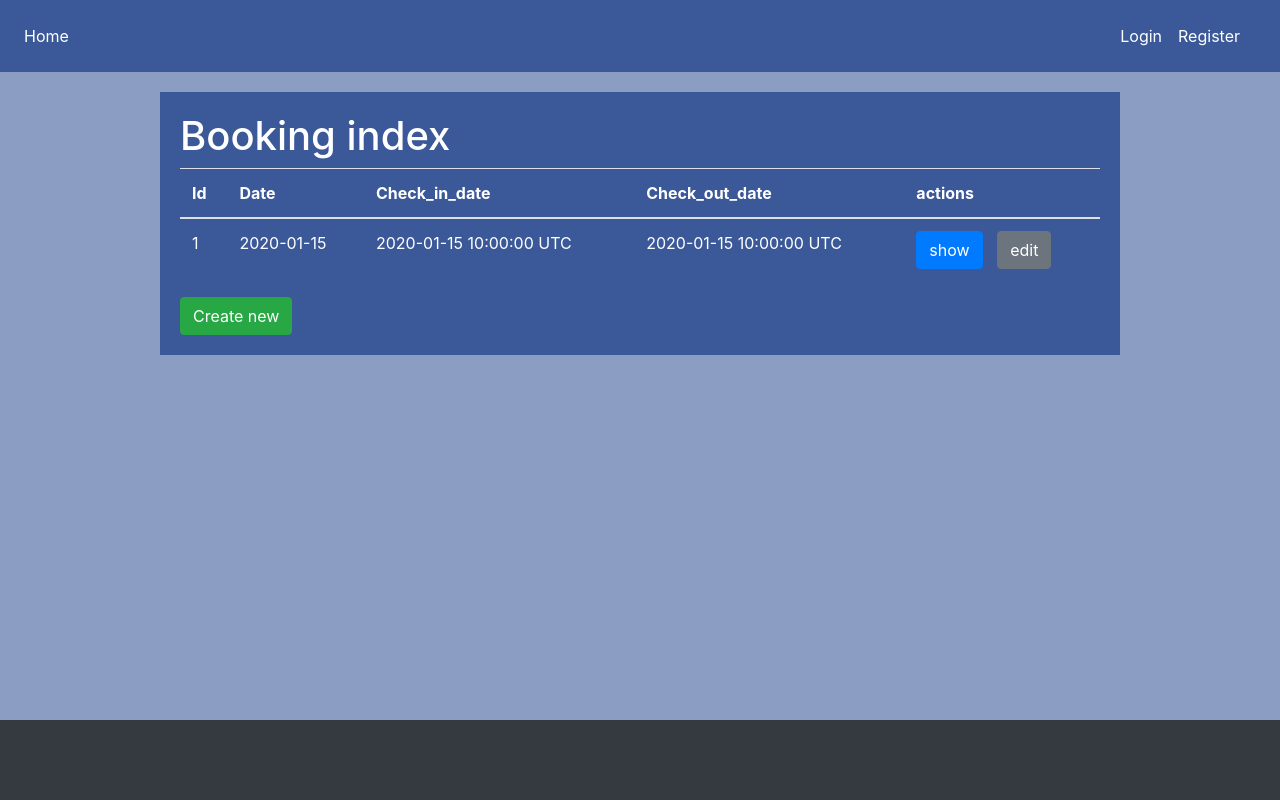
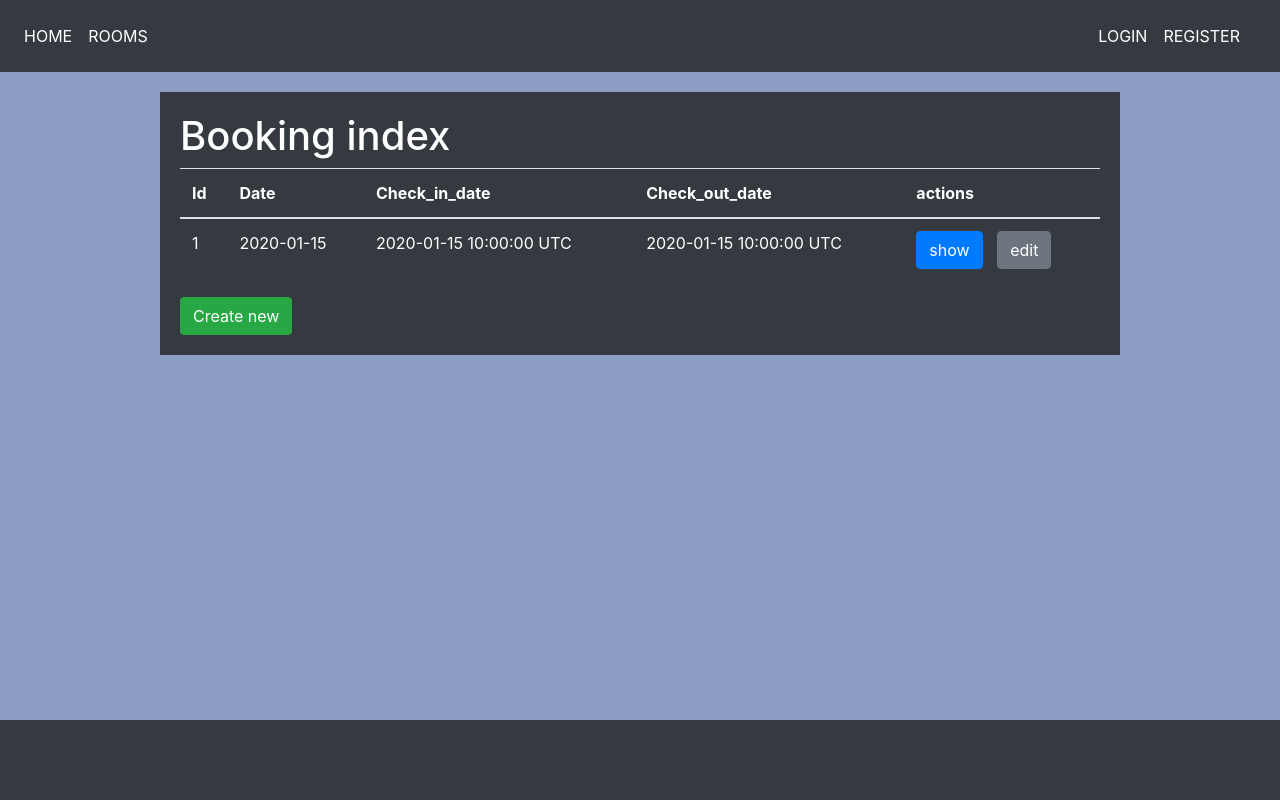
Before and after one commit to Laurens21/Symfony-LaCasserai, a Symfony app: template templates/booking/index.html.twig in a window 1280 px wide. Run offline with Twig, Linux system fonts and the light colour scheme; the template is opened without the code that fills it: most values are stand-ins (such as "Sample title", 1, 10 or a date in 2020); some libraries are stand-ins or nearby versions.

Commit message:
Adding styling

```diff
--- a/templates/base.html.twig
+++ b/templates/base.html.twig
@@ -10,19 +10,27 @@
         table{
             color: white !important;
         }
+
+        .nav-link:hover{
+            background-color:gray;
+            transition: 0.4s;
+        }
+        .nav-link:active{
+            background-color:black;
+        }
     </style>
     <title>{% block title %}Welcome!{% endblock %}</title>
     <!-- Custom styles for this template -->
     <link rel="stylesheet" href="https://stackpath.bootstrapcdn.com/bootstrap/4.3.1/css/bootstrap.min.css" integrity="sha384-ggOyR0iXCbMQv3Xipma34MD+dH/1fQ784/j6cY/iJTQUOhcWr7x9JvoRxT2MZw1T" crossorigin="anonymous">
     {% block stylesheets %}{% endblock %}
 </head>
-<body style="color:white ;background-color: #8b9dc3; position: relative; min-height: 100vh; padding-bottom: 5rem;">
+<body style="color:white ;background-color: #8b9dc3; position: relative; min-height: 100vh; padding-bottom: 5rem; font-family: 'Arial Black' sans-serif">
 <header style="margin-bottom: 20px">
-    <nav class="navbar navbar-expand-md navbar-dark " style="background-color: #3b5998">
+    <nav class="navbar navbar-expand-md navbar-dark bg-dark">
         <button class="navbar-toggler" type="button" data-toggle="collapse" data-target="#navbarCollapse" aria-controls="navbarCollapse" aria-expanded="false" aria-label="Toggle navigation">
             <span class="navbar-toggler-icon"></span>
         </button>
-        <div class="collapse navbar-collapse" id="navbarCollapse">
+        <div style="text-transform:uppercase;" class="collapse navbar-collapse" id="navbarCollapse">
             {% if is_granted('ROLE_ADMIN') %}
             <ul class="navbar-nav mr-auto">
                 <li class="nav-item ">
@@ -47,12 +55,25 @@
                     <a class="nav-link text-white" href="{{ path('roomtype_index') }}">RoomTypes</a>
                 </li>
             </ul>
-            {% elseif is_granted('ROLE_CUSTOMER') %}
-                // hier komt de nav voor de klant
+            {% elseif is_granted('ROLE_USER') %}
+            <ul class="navbar-nav mr-auto">
+                <li class="nav-item">
+                    <a class="nav-link text-white" href="{{ path('default') }}">Home <span class="sr-only">(current)</span></a>
+                </li>
+                <li class="nav-item">
+                    <a class="nav-link text-white" href="{{ path('booking_index') }}">Bookings</a>
+                </li>
+                <li class="nav-item">
+                    <a class="nav-link text-white" href="{{ path('room_index') }}">Rooms</a>
+                </li>
+            </ul>
             {% else %}
             <ul class="navbar-nav mr-auto">
                 <li class="nav-item ">
                     <a class="nav-link text-white" href="{{ path('default') }}">Home <span class="sr-only">(current)</span></a>
+                </li>
+                <li class="nav-item">
+                    <a class="nav-link text-white" href="{{ path('room_index') }}">Rooms</a>
                 </li>
             </ul>
             {% endif %}
@@ -69,7 +90,6 @@
                               ] %}
                           {% endif %}
                       <div class="navbar-collapse collapse">
-                            <a class="nav-link text-white">{{ app.user }}</a>
                         <ul class="nav navbar-nav">
                           {% for item in mainMenu %}
                             <li class="nav-item"{{ app.request.get('_route') == item['path'] ? ' class="active"' : '' }}>
@@ -83,7 +103,7 @@
         </div>
     </nav>
 </header>
-<div style="background-color: #3b5998; padding: 20px; max-width: 75%; margin: 0 auto;">{% block login_register %}{% endblock %}{% block body %}{% endblock %}</div>
+<div class="bg-dark" style="padding: 20px; max-width: 75%; margin: 0 auto;">{% block login_register %}{% endblock %}{% block body %}{% endblock %}</div>
 <!-- FOOTER -->
 <div style="margin-top: 20px;"></div>
 <footer class="bg-dark" style="position: absolute; bottom: 0; width: 100%; height: 5rem">
--- a/templates/user/_delete_form.html.twig
+++ b/templates/user/_delete_form.html.twig
@@ -1,5 +1,5 @@
 <form method="post" action="{{ path('user_delete', {'id': user.id}) }}" onsubmit="return confirm('Are you sure you want to delete this item?');">
     <input type="hidden" name="_method" value="DELETE">
     <input type="hidden" name="_token" value="{{ csrf_token('delete' ~ user.id) }}">
-    <button class="btn">Delete</button>
+    <button class="btn btn-danger">Delete</button>
 </form>
--- a/templates/user/_form.html.twig
+++ b/templates/user/_form.html.twig
@@ -1,4 +1,4 @@
 {{ form_start(form) }}
     {{ form_widget(form) }}
-    <button class="btn">{{ button_label|default('Save') }}</button>
+    <button style="float: left; margin-right: 10px; " class="btn btn-success">{{ button_label|default('Save') }}</button>
 {{ form_end(form) }}
--- a/templates/user/edit.html.twig
+++ b/templates/user/edit.html.twig
@@ -6,8 +6,9 @@
     <h1>Edit User</h1>
 
     {{ include('user/_form.html.twig', {'button_label': 'Update'}) }}
-
-    <a href="{{ path('user_index') }}">back to list</a>
+    <div style="display: flex">
+    <a style="margin-right: 10px" class="btn btn-primary" href="{{ path('user_index') }}">back to list</a>
 
     {{ include('user/_delete_form.html.twig') }}
+    </div>
 {% endblock %}
--- a/templates/user/index.html.twig
+++ b/templates/user/index.html.twig
@@ -27,8 +27,8 @@
                 <td>{{ user.lastLogin ? user.lastLogin|date('Y-m-d H:i:s') : '' }}</td>
                 <td>{{ user.roles ? user.roles|join(', ') : '' }}</td>
                 <td>
-                    <a href="{{ path('user_show', {'id': user.id}) }}">show</a>
-                    <a href="{{ path('user_edit', {'id': user.id}) }}">edit</a>
+                    <a style="margin-right: 10px" class="btn btn-primary"  href="{{ path('user_show', {'id': user.id}) }}">show</a>
+                    <a class="btn btn-secondary" href="{{ path('user_edit', {'id': user.id}) }}">edit</a>
                 </td>
             </tr>
         {% else %}
@@ -39,5 +39,5 @@
         </tbody>
     </table>
 
-    <a href="{{ path('user_new') }}">Create new</a>
+    <a class="btn btn-success" href="{{ path('user_new') }}">Create new</a>
 {% endblock %}
--- a/templates/user/new.html.twig
+++ b/templates/user/new.html.twig
@@ -7,5 +7,5 @@
 
     {{ include('user/_form.html.twig') }}
 
-    <a href="{{ path('user_index') }}">back to list</a>
+    <a class="btn btn-primary"  href="{{ path('user_index') }}">back to list</a>
 {% endblock %}
```
Also changed, not shown: templates/user/show.html.twig (+4 -3 lines), public/images/products/c1_room_Single_room_chair_view-1024x566.jpg (added).
